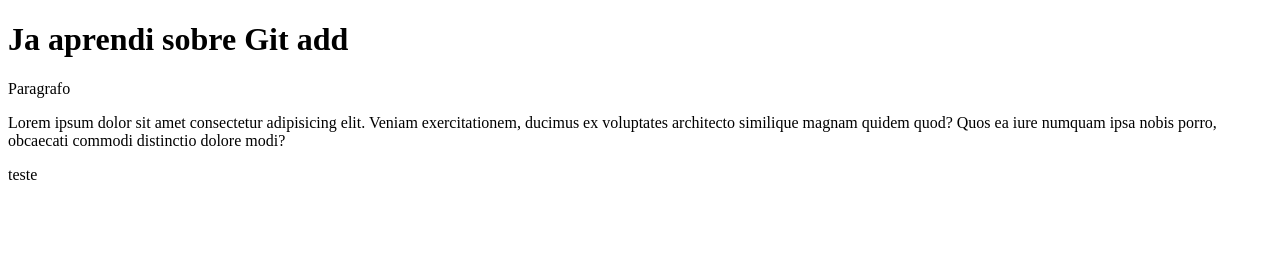
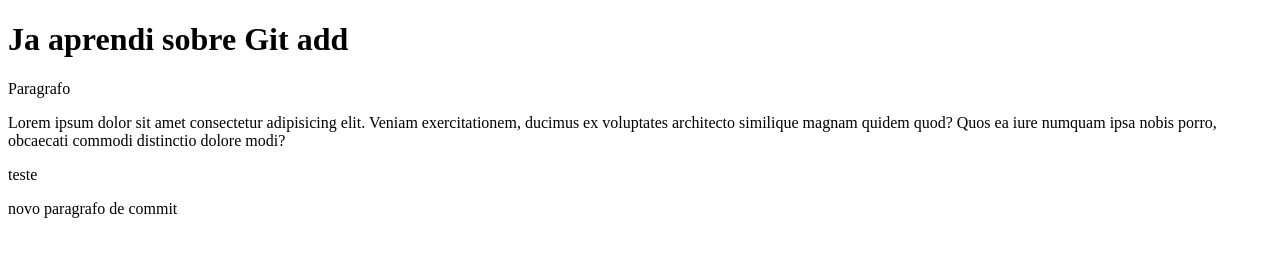
Before and after one commit to lucasnagaish1/Primeiro-Repo, a plain HTML site: page index.html in a window 1280 px wide. Drawn offline with Linux system fonts and the light colour scheme.

Commit message:
Adicionei um novo paragrafo

```diff
--- a/index.html
+++ b/index.html
@@ -10,5 +10,6 @@
     <p>Paragrafo</p>
     <p>Lorem ipsum dolor sit amet consectetur adipisicing elit. Veniam exercitationem, ducimus ex voluptates architecto similique magnam quidem quod? Quos ea iure numquam ipsa nobis porro, obcaecati commodi distinctio dolore modi?</p>
     <p>teste</p>
+    <p>novo paragrafo de commit</p>
 </body>
 </html>
```
